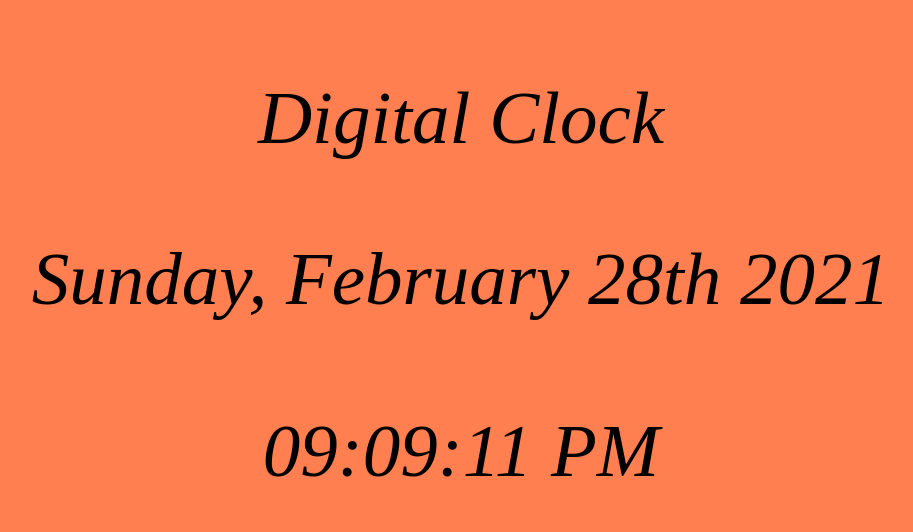
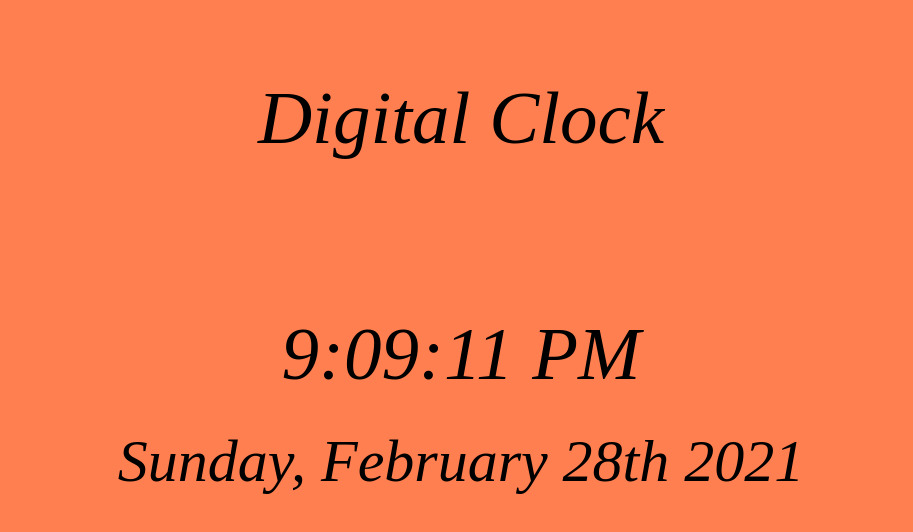
Before and after one commit to iceeeberg/Clock-App, a plain HTML site: page index.html in a window 1280 px wide. Shown: the whole page, without its empty margins (179-1092 px from the left). Drawn offline with Linux system fonts and the light colour scheme.

Commit message:
Final commit

```diff
--- a/index.html
+++ b/index.html
@@ -7,9 +7,8 @@
 <body>
   <header>
     <p>Digital Clock</p>
+    <div id="time"></div>
     <div id="date"></div>
-    <br>
-    <div id="time"></div>
   </header>
   <script src="script.js"></script>
 </body>
--- a/script.js
+++ b/script.js
@@ -1,52 +1,73 @@
-const dayNames = ["Sunday", "Monday", "Tuesday", "Wednesday", "Thursday", "Friday", "Saturday"];
-const monthNames = ["January", "February", "March", "April", "May", "June", "July", "August","September",
-"October", "November", "December"];
+function displayClock() {
+  const time = new Date();
+  let hours = time.getHours();
+  const minutes = addLeadingZero(time.getMinutes());
+  const seconds = addLeadingZero(time.getSeconds());
+  const isAm = hours < 12 || hours === 0;
 
-const M = new Date();
+  const displayAmPm = isAm ? 'AM' : 'PM';
+  hours = hours >= 13 ? hours - 12 : hours;
+  hours = hours === 0 ? hours + 12 : hours;
 
-var today = new Date();
-var dd = String(today.getDate()).slice(-2);
-var yyyy = today.getFullYear();
-var ordinal;
-  if (dd > 3 && dd < 21)
-  ordinal = dd +'th';
-  switch (dd % 10) {
-    case 1: ordinal = dd + "st";
-    case 2: ordinal = dd + "nd";
-    case 3: ordinal = dd + "rd";
-    default: ordinal = dd + "th";
-};
+  const currentTime = document.getElementById('time');
+  currentTime.textContent = `${hours}:${minutes}:${seconds} ${displayAmPm}`;
+}
+
+function addLeadingZero(number) {
+  return number < 10 ? '0' + number : number;
+}
+
+const dayNames = [
+  "Sunday",
+  "Monday",
+  "Tuesday",
+  "Wednesday",
+  "Thursday",
+  "Friday",
+  "Saturday"
+];
+
+const monthNames = [
+  "January",
+  "February",
+  "March",
+  "April",
+  "May",
+  "June",
+  "July",
+  "August",
+  "September",
+  "October",
+  "November",
+  "December"
+];
 
 
-const currentDate = document.getElementById('date');
-currentDate.textContent = (dayNames[M.getDay()] + ',' + ' ' + monthNames[M.getMonth()]) + ' ' + ordinal + ' ' +
-yyyy;
+function displayDate() {
+  const today = new Date();
+  const date = today.getDate();
+  const year = today.getFullYear();
 
-var space = ' '
-document.write(space)
+  const currentDate = document.getElementById('date');
 
-function increment() {
-var time = new Date();
-var hour = time.getHours()
-var min = ('0' + time.getMinutes()).slice(-2);
-var sec = ('0' + time.getSeconds()).slice(-2);
-var amPM;
+  currentDate.textContent = `${dayNames[today.getDay()]}, ${monthNames[today.getMonth()]} ${convertToOrdinal(date)} ${year}`;
+}
 
-if (hour > 12) {
-  amPM = 'PM';
-  hour = hour - 12
-} else {
-    amPM = 'AM';
+function convertToOrdinal(number) {
+  if (number < 10 || number > 20) {
+    switch(number % 10) {
+      case 1:
+        return number + 'st';
+      case 2:
+        return number + 'nd';
+      case 3:
+        return number + 'rd';
+    }
+
+    return number + 'th';
+  }
 }
-var leadingZero;
 
-if (hour < 10) {
-  leadingZero = '0'
- } else {
-    delete leadingZero
-  }
-
-const currentTime = document.getElementById('time');
-currentTime.textContent = leadingZero + hour + ':' + min + ':' + sec + ' ' + amPM
-}
-setInterval(increment, 1000);
+displayDate();
+displayClock();
+setInterval(displayClock, 1000);
--- a/style.css
+++ b/style.css
@@ -4,3 +4,12 @@ body{
   font-style: oblique;
   text-align: center;
 }
+
+#time{
+  margin-top: 2em;
+}
+
+#date{
+  font-size: 60px;
+  margin-top: 0.5em;
+}
```
